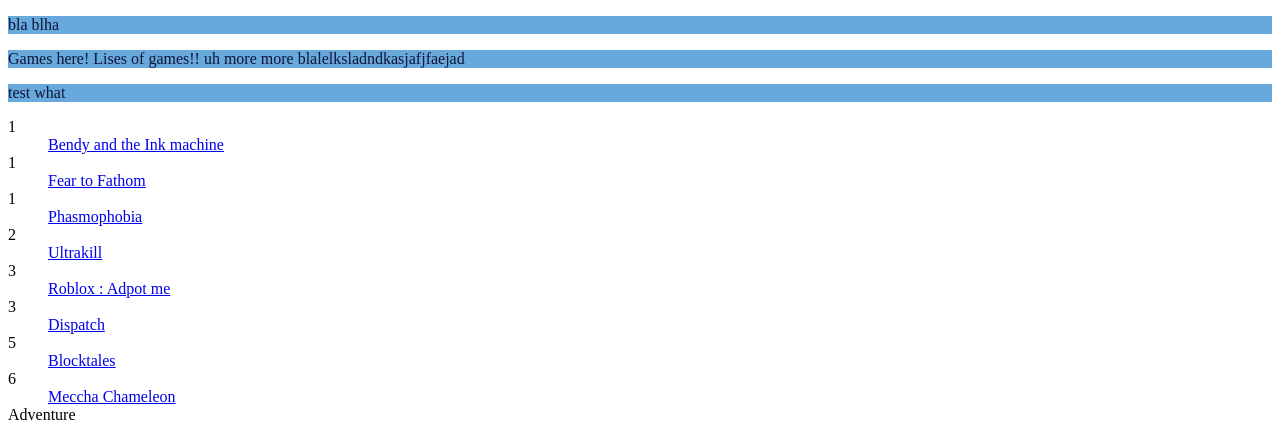
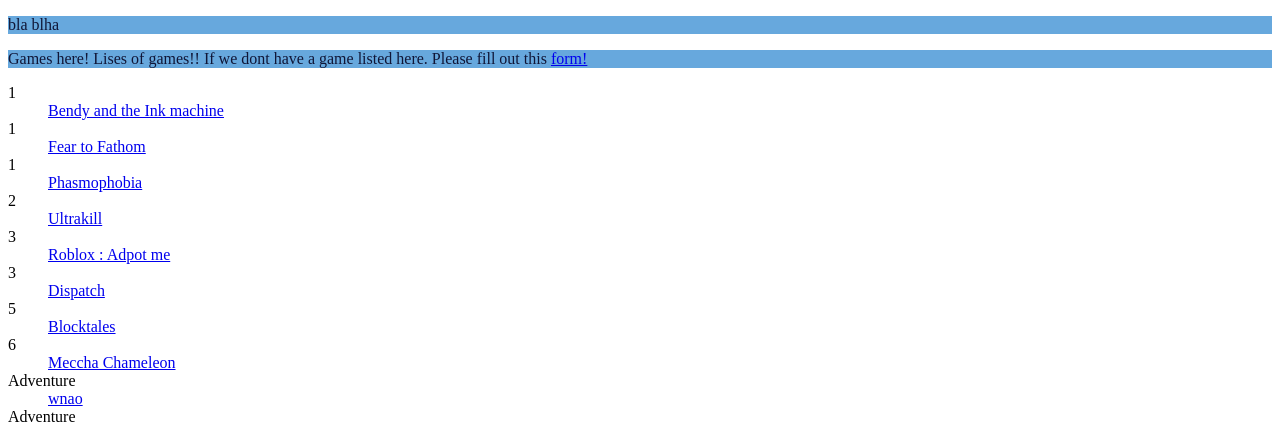
Before and after one commit to I-F0RG0T/Searching-for-a-repo-that-doesn-t-exist, a Flask app: page /Game in a window 1280 px wide. Shown: the part 68-492 px from the top of the page. Run offline with Flask 3, Linux system fonts and the light colour scheme; data comes from the database, SQL or seed files in the repository; both versions use the stored data as it was after the commit.

Commit message:
Commiting becasue updates, and dont wanna lose stuff. Did a few things on the game page and started to do the user page

```diff
--- a/templates/Game.html
+++ b/templates/Game.html
@@ -3,10 +3,10 @@
 <body>
     <p> bla blha</p>
     <section>
-        <p> Games here! Lises of games!! uh more more blalelksladndkasjafjfaejad </p>
+        <p> Games here! Lises of games!! If we dont have a game listed here. Please fill out this
+            <a href="regGame">form!</a> </p>
     </section>
 
-    <p> test what</p>
     <lis>
         {% for Genre in test %}
             <p>{{ Genre[1] }}</p>
@@ -23,9 +23,6 @@
 </body>
 {% endblock %}
 
-
-<a href="/regGame">test</a>
-
 <p>
     tilte of the genre<br>
     kist of games under the genre.
```
Also changed, not shown: Data-1.db, static/UPLOAD/bro-when.png (added).
